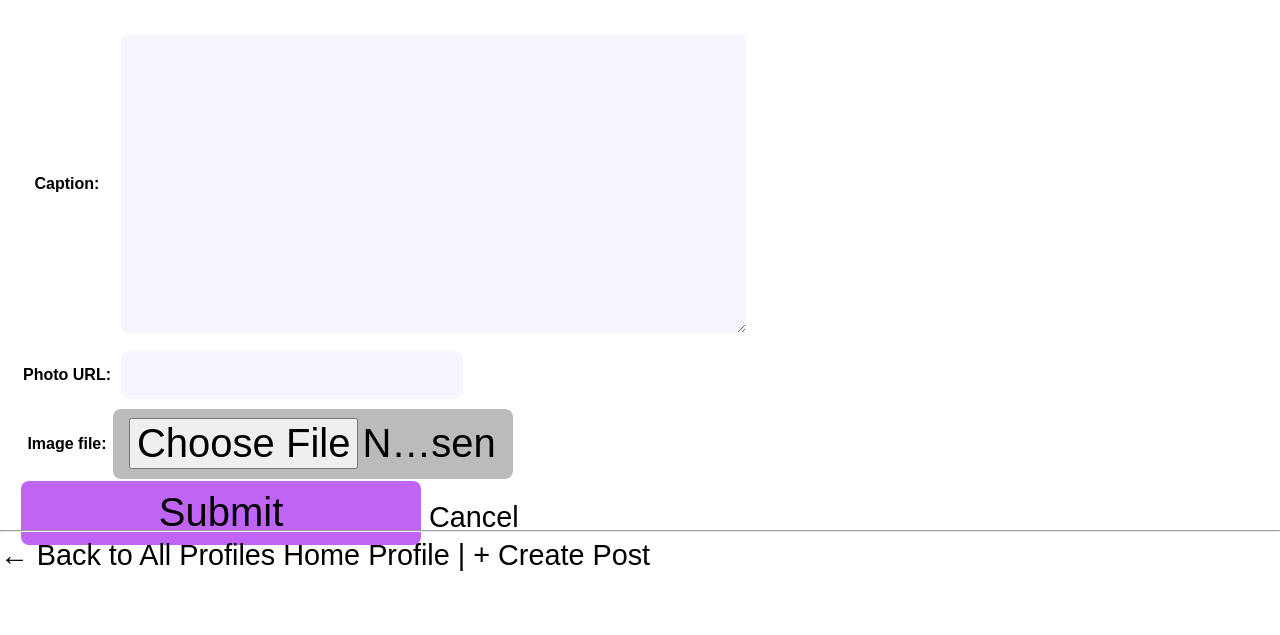
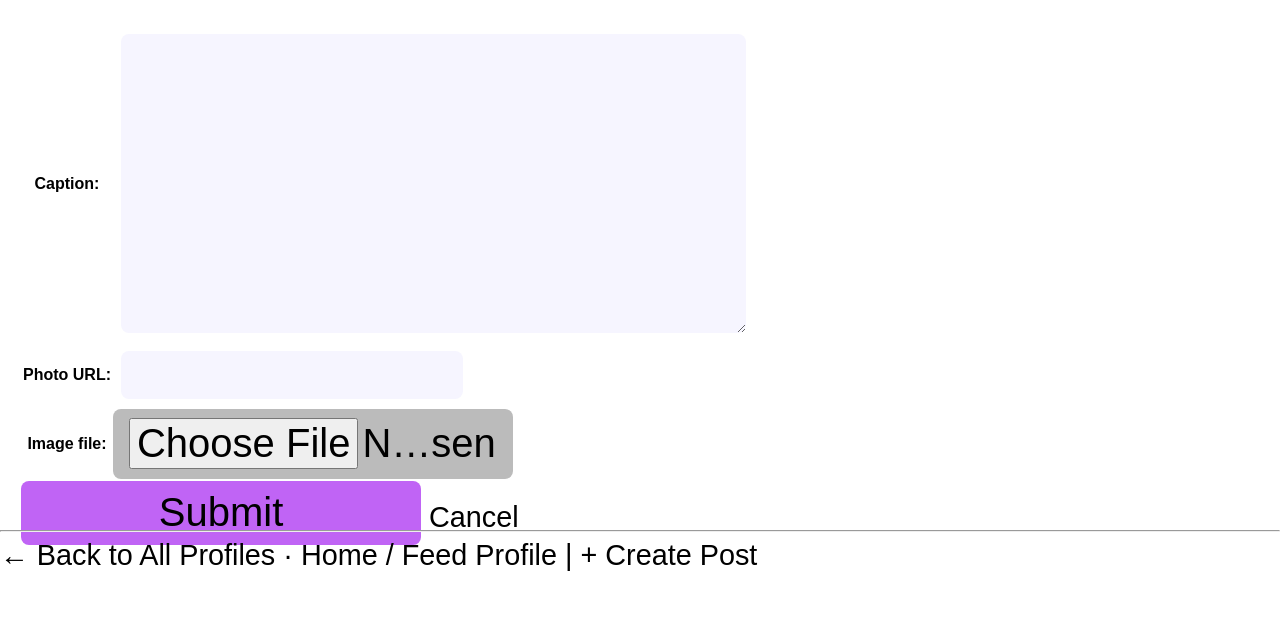
Before and after one commit to realJimJin/cs412, a Django app: page /mini_insta/profile/3/create_post in a window 1280 px wide. Shown: the part 170-805 px from the top of the page. Run offline with Django 5.2, Linux system fonts and the light colour scheme; data comes from the database, SQL or seed files in the repository.

Commit message:
fixed base

```diff
--- a/mini_insta/templates/mini_insta/base.html
+++ b/mini_insta/templates/mini_insta/base.html
@@ -13,7 +13,10 @@
 <footer>
     <hr>
     <a href="{% url 'mini_insta:show_all_profiles' %}">← Back to All Profiles</a>
-    <a href="{% url 'mini_insta:show_feed' profile.pk %}">Home</a>
+ {# Only show "Home / Feed" if 'profile' exists in context #}
+  {% if profile %}
+    · <a href="{% url 'mini_insta:show_feed' profile.pk %}">Home / Feed</a>
+  {% endif %}
    <a href="{% url 'mini_insta:show_profile' profile.pk %}">Profile</a>
  {# Show Create Post link only if profile is available in context #}
       {% if profile %}
```
